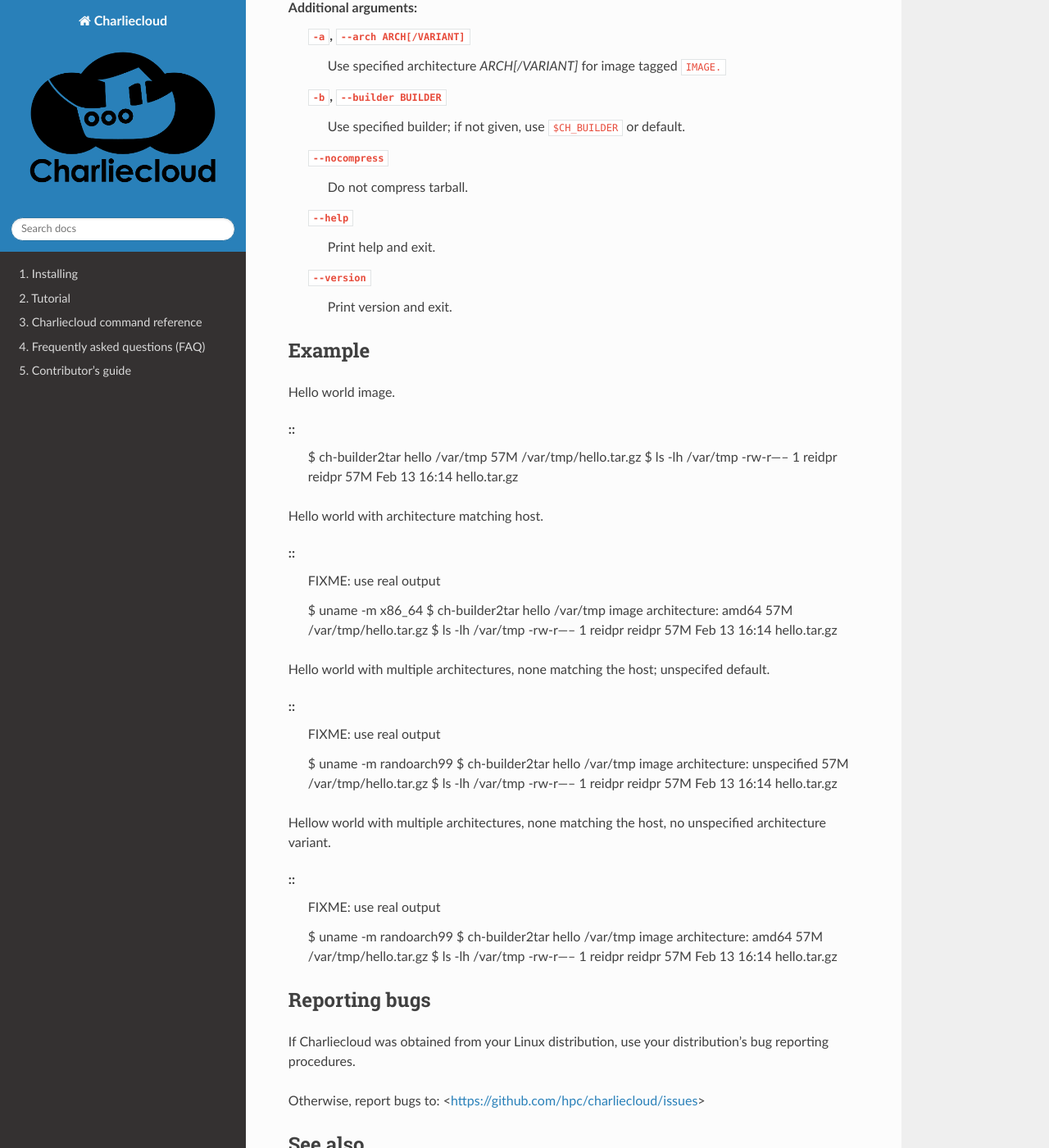
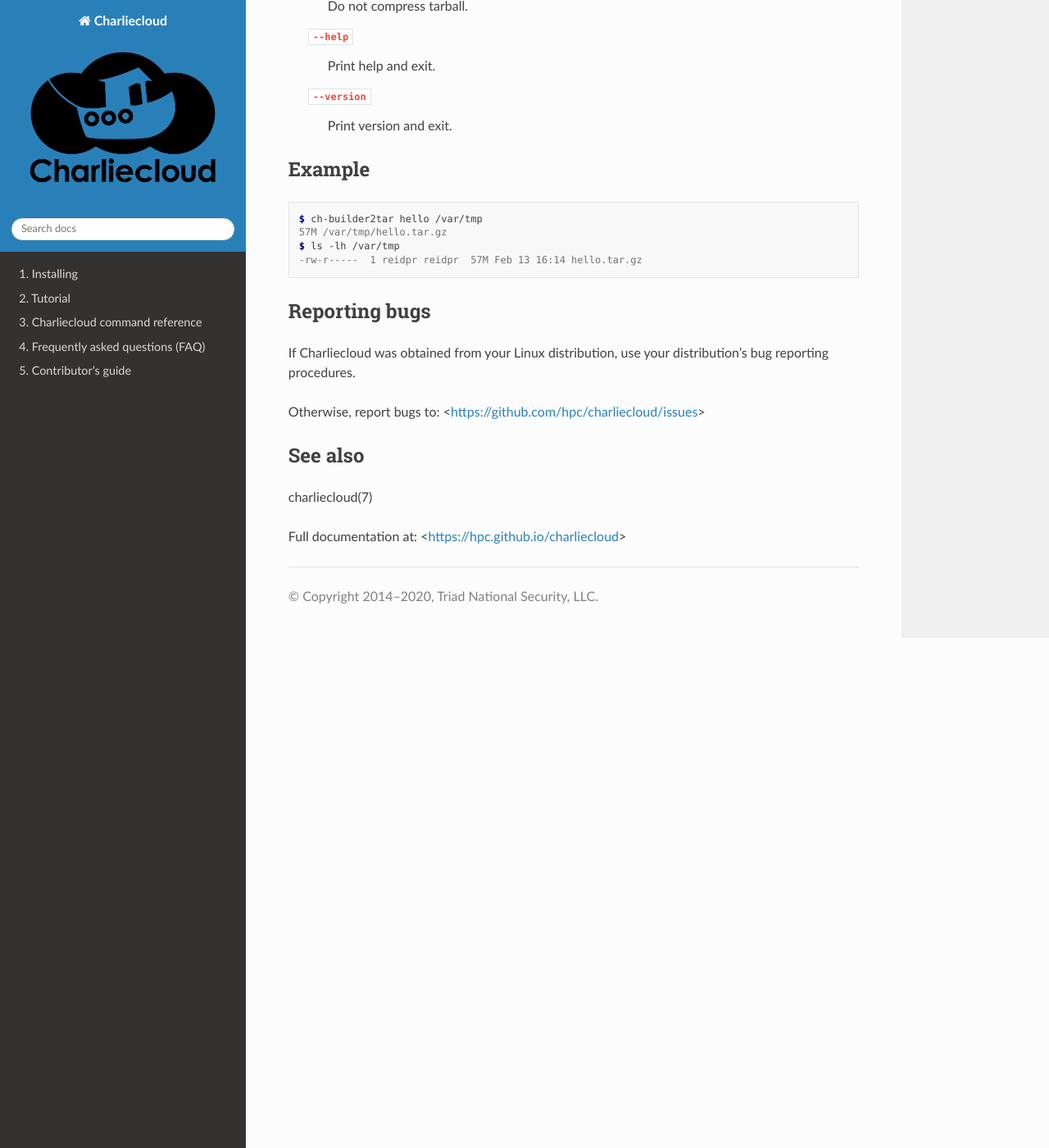
Before and after one commit to hpc/charliecloud, a Sphinx documentation site: the page built from doc/ch-builder2tar.rst, in a window 1280 px wide and 1400 px high, scrolled down 657 px. Shown: the whole window at 82% size. Built offline with Sphinx 7.4.7 and the Read the Docs theme 2.0.0, drawn with Linux system fonts in a browser that asks for light colours; some of the changed text lies outside the part shown.

Commit message:
refactor for unique image reference

```diff
--- a/doc/ch-builder2tar_desc.rst
+++ b/doc/ch-builder2tar_desc.rst
@@ -3,7 +3,7 @@
 
 ::
 
-  $ ch-builder2tar [-a ARCH] [-b BUILDER] [--nocompress] IMAGE OUTDIR
+  $ ch-builder2tar [-b BUILDER] [--nocompress] IMAGE OUTDIR
 
 Description
 ===========
@@ -15,19 +15,9 @@
 a file in the tarball at :code:`$IMAGE/ch/environment`, in a form suitable for
 :code:`ch-run --set-env`.
 
-If multiple images of same tag :code:`IMAGE` exist in storage with different
-archictectures, prefer the one that most closely resembles the host. If the
-host's architecture doesn't match any image in storage then use the following
-defaults in order of precedence: 1) image tagged :code:`IMAGE` with architecure
-:code:`arch-unspecified`; 2) first image matching image tagged :code:`IMAGE`
-(architectures are searched in alphabetical order).
-
 See :code:`ch-build(1)` for details on specifying the builder.
 
 Additional arguments:
-  :code:`-a`, :code:`--arch ARCH[/VARIANT]`
-    Use specified architecture `ARCH[/VARIANT]` for image tagged :code:`IMAGE.`
-
   :code:`-b`, :code:`--builder BUILDER`
     Use specified builder; if not given, use :code:`$CH_BUILDER` or default.
 
@@ -43,51 +33,9 @@
 Example
 =======
 
-Hello world image.
+::
 
-::
   $ ch-builder2tar hello /var/tmp
   57M /var/tmp/hello.tar.gz
   $ ls -lh /var/tmp
   -rw-r-----  1 reidpr reidpr  57M Feb 13 16:14 hello.tar.gz
-
-Hello world with architecture matching host.
-
-::
-  FIXME: use real output
-
-  $ uname -m
-  x86_64
-  $ ch-builder2tar hello /var/tmp
-  image architecture: amd64
-  57M /var/tmp/hello.tar.gz
-  $ ls -lh /var/tmp
-  -rw-r-----  1 reidpr reidpr  57M Feb 13 16:14 hello.tar.gz
-
-Hello world with multiple architectures, none matching the host; unspecifed
-default.
-
-::
-  FIXME: use real output
-
-  $ uname -m
-  randoarch99
-  $ ch-builder2tar hello /var/tmp
-  image architecture: unspecified
-  57M /var/tmp/hello.tar.gz
-  $ ls -lh /var/tmp
-  -rw-r-----  1 reidpr reidpr  57M Feb 13 16:14 hello.tar.gz
-
-Hellow world with multiple architectures, none matching the host, no
-unspecified architecture variant.
-
-::
-  FIXME: use real output
-
-  $ uname -m
-  randoarch99
-  $ ch-builder2tar hello /var/tmp
-  image architecture: amd64
-  57M /var/tmp/hello.tar.gz
-  $ ls -lh /var/tmp
-  -rw-r-----  1 reidpr reidpr  57M Feb 13 16:14 hello.tar.gz
```
Also changed, not shown: doc/ch-image_desc.rst (+41 -8 lines), doc/faq.rst (+24 -0 lines).
